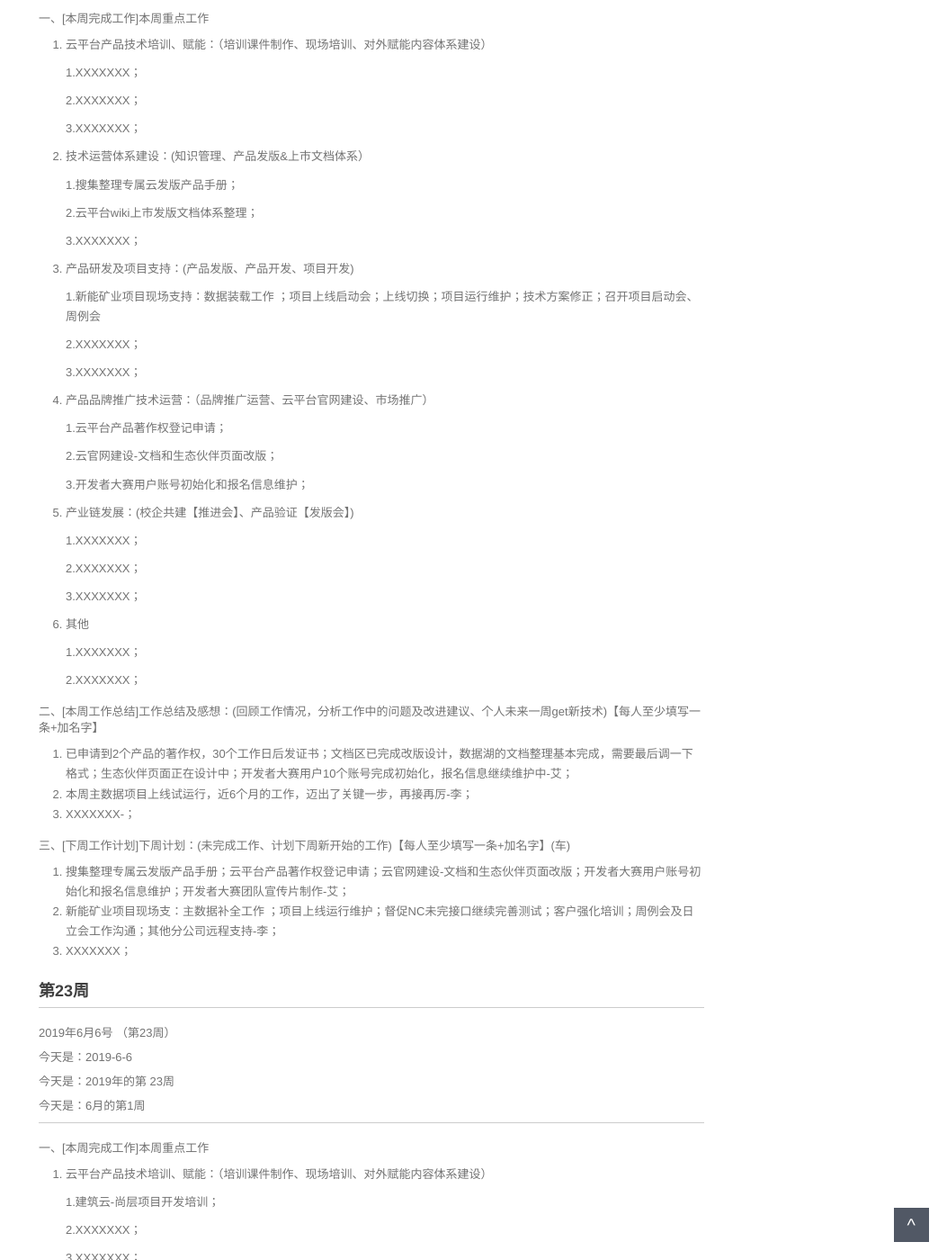
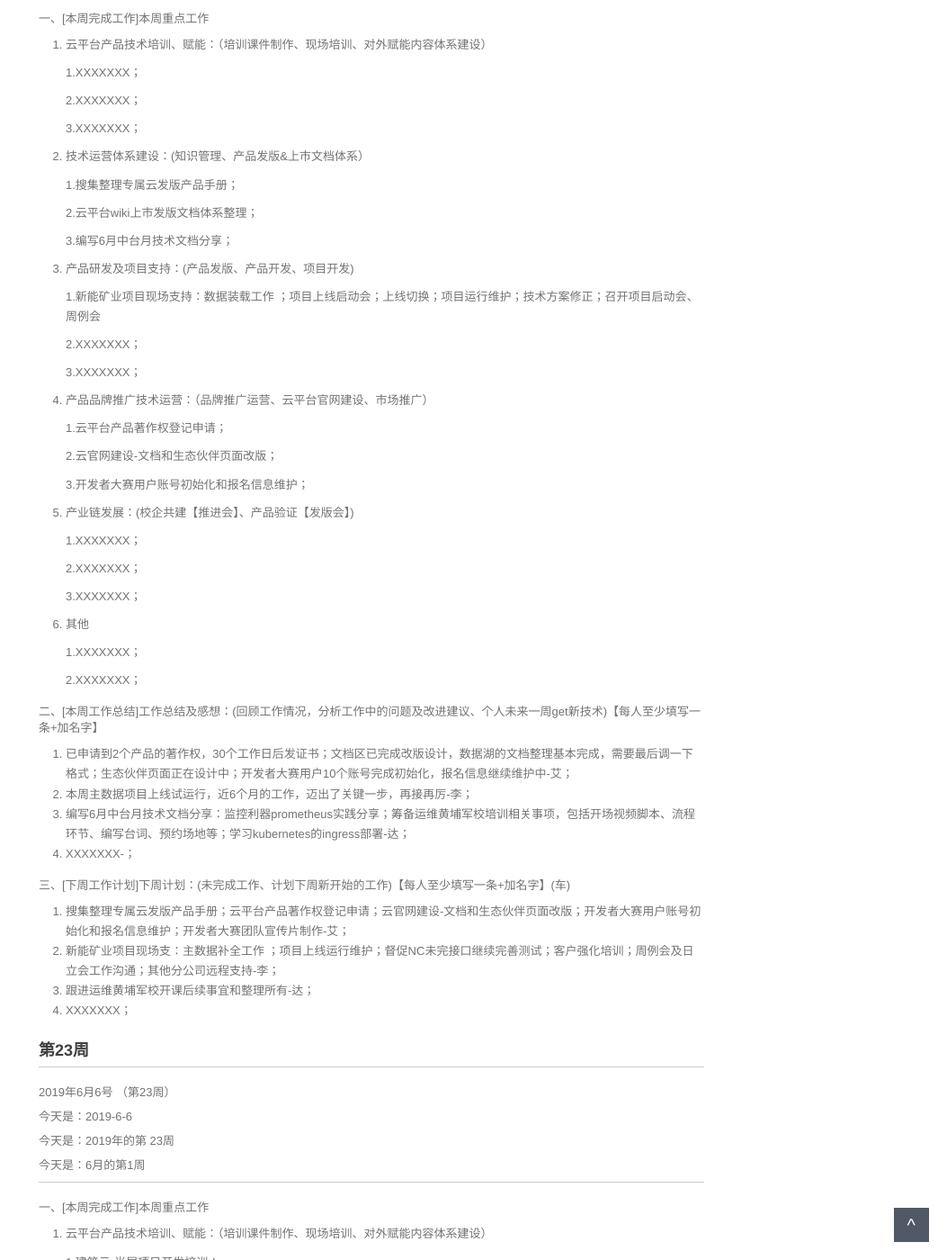
Before and after one commit to walllFlower/blog, a Jekyll site: the page built from _posts/2018-07-17-day_report_cxz.md, in a window 1280 px wide and 1400 px high, scrolled down 497 px. Shown: the whole window at 90% size, without its empty margins (227-1280 px from the left). Built offline with Jekyll 4.4.1, drawn with Linux system fonts in a browser that asks for light colours; comment, search, counter and statistics services are not loaded.

Commit message:
Update 2018-07-17-day_report_cxz.md

```diff
--- a/_posts/2018-07-17-day_report_cxz.md
+++ b/_posts/2018-07-17-day_report_cxz.md
@@ -37,7 +37,7 @@ categories: 技术运营工作周报
 
     2.云平台wiki上市发版文档体系整理；
 
-    3.XXXXXXX；
+    3.编写6月中台月技术文档分享；
 
 3. 产品研发及项目支持：(产品发版、产品开发、项目开发)
 
@@ -73,13 +73,15 @@ categories: 技术运营工作周报
 
 1. 已申请到2个产品的著作权，30个工作日后发证书；文档区已完成改版设计，数据湖的文档整理基本完成，需要最后调一下格式；生态伙伴页面正在设计中；开发者大赛用户10个账号完成初始化，报名信息继续维护中-艾；
 2. 本周主数据项目上线试运行，近6个月的工作，迈出了关键一步，再接再厉-李；
-3. XXXXXXX-；
+3. 编写6月中台月技术文档分享：监控利器prometheus实践分享；筹备运维黄埔军校培训相关事项，包括开场视频脚本、流程环节、编写台词、预约场地等；学习kubernetes的ingress部署-达；
+4. XXXXXXX-；
 
 三、[下周工作计划]下周计划：(未完成工作、计划下周新开始的工作)【每人至少填写一条+加名字】(车)
 
 1. 搜集整理专属云发版产品手册；云平台产品著作权登记申请；云官网建设-文档和生态伙伴页面改版；开发者大赛用户账号初始化和报名信息维护；开发者大赛团队宣传片制作-艾；
 2. 新能矿业项目现场支：主数据补全工作 ；项目上线运行维护；督促NC未完接口继续完善测试；客户强化培训；周例会及日立会工作沟通；其他分公司远程支持-李；
-3. XXXXXXX；
+3. 跟进运维黄埔军校开课后续事宜和整理所有-达；
+4. XXXXXXX；
 
 
 
```
